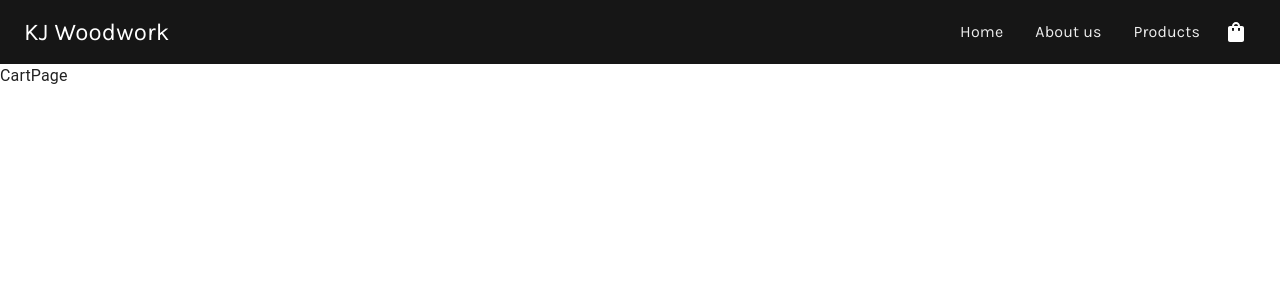
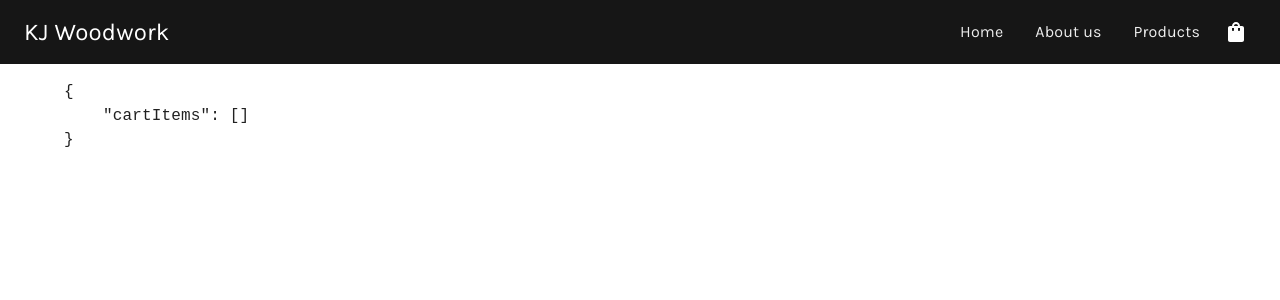
Before and after one commit to karolisjon/frontend-kj-woodwork, a React (Create React App) app in the folder kj-woodwork/: page /cart in a window 1280 px wide. Shown: the top 300 px of the page. Built offline with nearby package versions, Linux system fonts and the light colour scheme.

Commit message:
feat(53): created useMemo hook which now displays item's id in CartPage component when it gets added to cart

```diff
--- a/kj-woodwork/src/app.jsx
+++ b/kj-woodwork/src/app.jsx
@@ -9,12 +9,20 @@ import HomePage from './components/pages/home-page';
 import AboutUs from './components/pages/about-us-page';
 import Products from './components/pages/products-page';
 import OrderPage from './components/pages/order-page';
+import CartPage from './components/pages/cart-page';
 import CartContext from './contexts/cart-page-context';
-import CartPage from './components/pages/cart-page';
 
-const App = () => (
-  <BrowserRouter>
-    <CartContext.Provider value={100}>
+const App = () => {
+  const [cartItems, setCartItems] = React.useState([]);
+
+  const cartContextValue = React.useMemo(() => ({
+      addItemToCart: (itemId) => setCartItems([...cartItems, itemId]),
+      cartItems,
+  }), [cartItems]);
+
+  return (
+    <BrowserRouter>
+    <CartContext.Provider value={cartContextValue}>
       <Navbar />
       <Routes>
         <Route path='/' element={<HomePage />} />
@@ -26,5 +34,6 @@ const App = () => (
     </CartContext.Provider>
   </BrowserRouter>
 );
+}
 
 export default App;
--- a/kj-woodwork/src/components/pages/cart-page/index.jsx
+++ b/kj-woodwork/src/components/pages/cart-page/index.jsx
@@ -1,8 +1,20 @@
-import * as React from 'react'
+import { Container } from '@mui/system';
+import * as React from 'react';
+import CartContext from '../../../contexts/cart-page-context';
+//import CartPageContext from '../../../contexts/cart-page-context';
 
 const CartPage = () => {
+  const { cartItems } = React.useContext(CartContext);
+  //const cartPageContext = React.useContext(CartPageContext);
+
+  console.log(cartItems);
+
   return (
-    <div>CartPage</div>
+    <Container>
+    <pre>
+      {JSON.stringify({cartItems}, null, 4)}
+    </pre>
+    </Container>
   )
 }
 
--- a/kj-woodwork/src/components/pages/products-page/components/item-card.jsx
+++ b/kj-woodwork/src/components/pages/products-page/components/item-card.jsx
@@ -9,8 +9,18 @@ import {
 // import CustomButton from '../../home-page/components/custom-button';
 import { Box } from '@mui/system';
 import ItemCardButton from './item-card-button';
+import CartContext from '../../../../contexts/cart-page-context';
 
-const ItemCard = ({ title, description, category, price, img, wood }) => {
+const ItemCard = ({
+  id,
+  title,
+  description,
+  category,
+  price,
+  img,
+  wood
+}) => {
+  const { addItemToCart } = React.useContext(CartContext);
 
   return (
     <Card sx={{
@@ -79,7 +89,9 @@ const ItemCard = ({ title, description, category, price, img, wood }) => {
       </CardContent>
       </Box>
       <CardActions sx={{ p: 0 }}>
-        <ItemCardButton>
+        <ItemCardButton
+        onClick={() => addItemToCart(id)}
+        >
           Add to cart
         </ItemCardButton>
       </CardActions>
--- a/kj-woodwork/src/components/pages/products-page/index.jsx
+++ b/kj-woodwork/src/components/pages/products-page/index.jsx
@@ -114,6 +114,7 @@ const Products = () => {
         <Grid container spacing={2} sx={{ py: 4, px: 3 }}>
           {items.map(item => (
             <Grid
+              id={item.id}
               key={item.id}
               item
               alignItems='stretch'
--- a/kj-woodwork/src/contexts/cart-page-context.jsx
+++ b/kj-woodwork/src/contexts/cart-page-context.jsx
@@ -1,5 +1,5 @@
 import * as React from 'react';
 
-const CartContext = React.createContext(0);
+const CartContext = React.createContext();
 
 export default CartContext;
```
Also changed, not shown: kj-woodwork/src/components/navbar/index.jsx (+0 -8 lines). Lines whose indentation alone changed are shown as unchanged.
